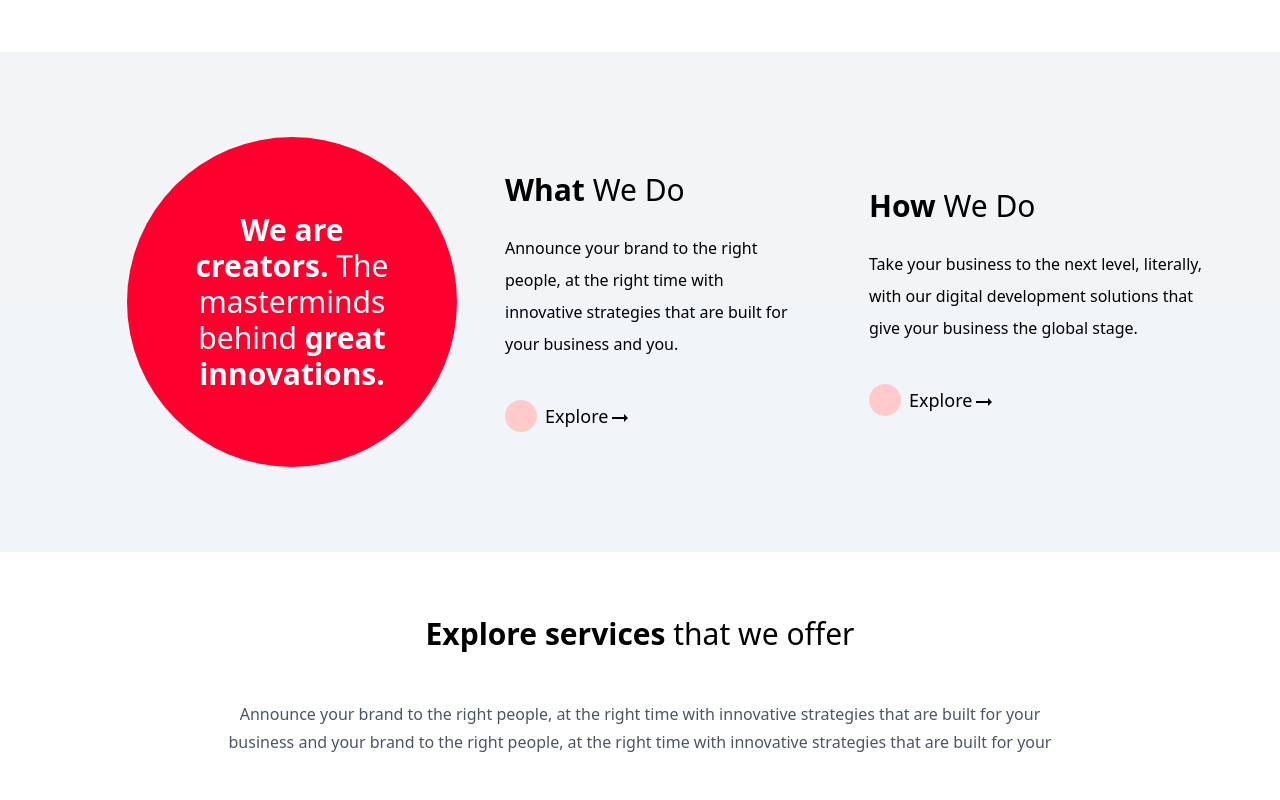
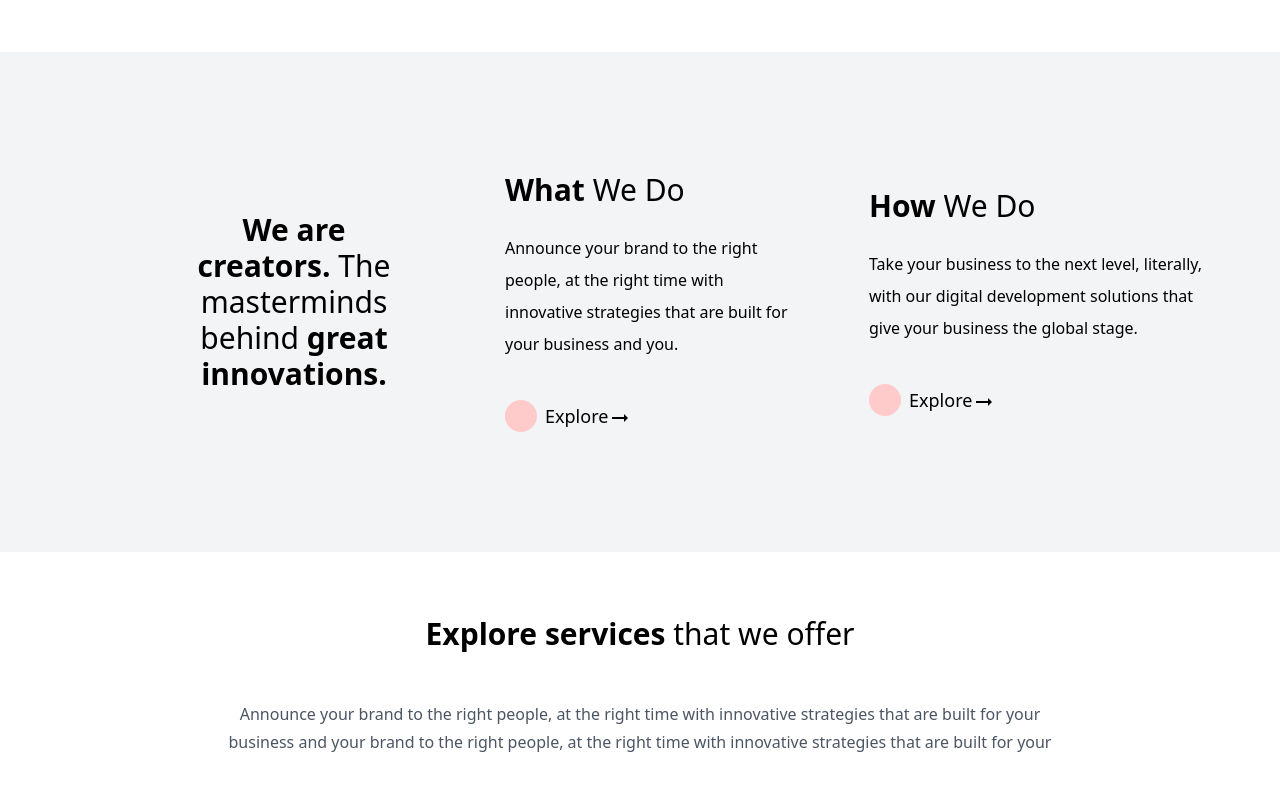
Before and after one commit to rkcoola792/media-dynox-revamped, a React (Vite) app: page / in a window 1280 px wide. Shown: the part 640-1440 px from the top of the page. Built offline with nearby package versions, Linux system fonts and the light colour scheme; the HTML template or start-up script is replaced by a standard one.

Commit message:
circle modified

```diff
--- a/src/App.jsx
+++ b/src/App.jsx
@@ -5,7 +5,7 @@ import Homepage from "./components/Homepage/Homepage";
 import Footer from "./components/Footer/Footer";
 // import Test from "./components/Test/Test";
 import  Marketing from "./components/Marketing/Marketing.jsx"
-import Scrollbar from "smooth-scrollbar";
+// import Scrollbar from "smooth-scrollbar";
 
 function App() {
   // Scrollbar.init(document.querySelector("body"));
--- a/src/components/Homepage/Section1.jsx
+++ b/src/components/Homepage/Section1.jsx
@@ -81,11 +81,11 @@ const Section1 = () => {
         }}
       >
         <div
-          className={`circle-actual lg:w-[250px] lg:h-[250px] md:w-[200px] md:h-[200px] `}
+          className={`circle-actual lg:w-[310px] lg:h-[310px] md:w-[200px] md:h-[200px] `}
           style={{
             position: "absolute",
-            top: circlePosition.y + 250 + "px",
-            right: circlePosition.x + 320 + "px",
+            top: circlePosition.y + 190 + "px",
+            right: circlePosition.x + 300 + "px",
             backgroundColor: "red",
             borderRadius: "50%",
             opacity: "50%",
--- a/src/components/Homepage/Section2.jsx
+++ b/src/components/Homepage/Section2.jsx
@@ -9,13 +9,13 @@ const Section2 = () => {
     <div className="relative ">
       <div className="bg-gray-100 sm:h-[500px] px-8  w-screen sm:flex sm:flex-row  lg:gap-12 sm:gap-6  md:gap-8 lg:px-24 sm:px-12  py-24 sm:py-0 flex flex-col items-center justify-center gap-8 mt-20 z-10  ">
         <motion.div
-          className=" py-4 px-2 circle bg-mainred lg:h-[330px] lg:w-[330px] sm:h-[230px] sm:w-[230px] rounded-[50%] text-white flex justify-center items-center text-center hover:bg-[#222] h-[300px] w-[300px] transition duration-200 ease-linear hover:ease-linear cursor-pointer relative z-40 "
+          className=" py-4 px-2 circle bg-transparent lg:h-[330px] lg:w-[330px] sm:h-[230px] sm:w-[230px] rounded-[50%] text-black flex justify-center items-center text-center  h-[300px] w-[300px] transition duration-200 ease-linear hover:ease-linear cursor-pointer relative z-40 "
           initial={{ opacity: 0, y: 75 }}
           whileInView={{ opacity: 1, y: 0 }}
-          whileHover={{
-            y: -15,
-            boxShadow: "0px 30px 40px -13px rgba(0,0,0,0.65)",
-          }}
+          //   whileHover={{
+          //     y: -15,
+          //     boxShadow: "0px 30px 40px -13px rgba(0,0,0,0.65)",
+          //   }}
           // transition={{ duration: 0.1 }}
           transition={{ duration: 0.2, delay: 0.1 }}
         >
@@ -25,7 +25,7 @@ const Section2 = () => {
             whileInView={{ opacity: 1, y: 0 }}
             transition={{ duration: 0.5, delay: 0.1 }}
           >
-            <h1 className="lg:text-2xl xl:text-3xl sm:text-lg z-30  p-6 px-8 text-2xl leading-9 ">
+            <h1 className="lg:text-2xl xl:text-3xl sm:text-lg z-30  p-6 px-8 text-2xl leading-9 ml-1 hover:text-white transition duration-200 ease-linear hover:ease-linear">
               <span className="font-bold">We are creators.</span> The
               masterminds behind{" "}
               <span className="font-bold">great innovations.</span>
@@ -70,7 +70,7 @@ const Section2 = () => {
           </div>
         </motion.div>
       </div>
-      <div className="to-hide-circle bg-slate-100 lg:h-1/2 h-[63%] w-full bottom-0  absolute z-20"></div>
+      {/* <div className="to-hide-circle bg-slate-100 lg:h-1/2 h-[63%] w-full bottom-0  absolute z-20"></div> */}
     </div>
   );
 };
--- a/src/components/Homepage/Section6.jsx
+++ b/src/components/Homepage/Section6.jsx
@@ -57,7 +57,7 @@ const Portfolio = () => {
 
   return (
     <div className="portfolio h-full bg-white px-24 pb-8" ref={ref}>
-      <div className="progress z-50 bg-white ">
+      <div className="progress z-40 bg-white ">
         <h1 className="text-3xl sm:text-4xl font-normal bg-white pt-12">
           <span className="font-semibold">Break Through the Boring,</span> One
           Step At A Time
```
Also changed, not shown: 1 other file (tests, documents, lock files or other folders).
